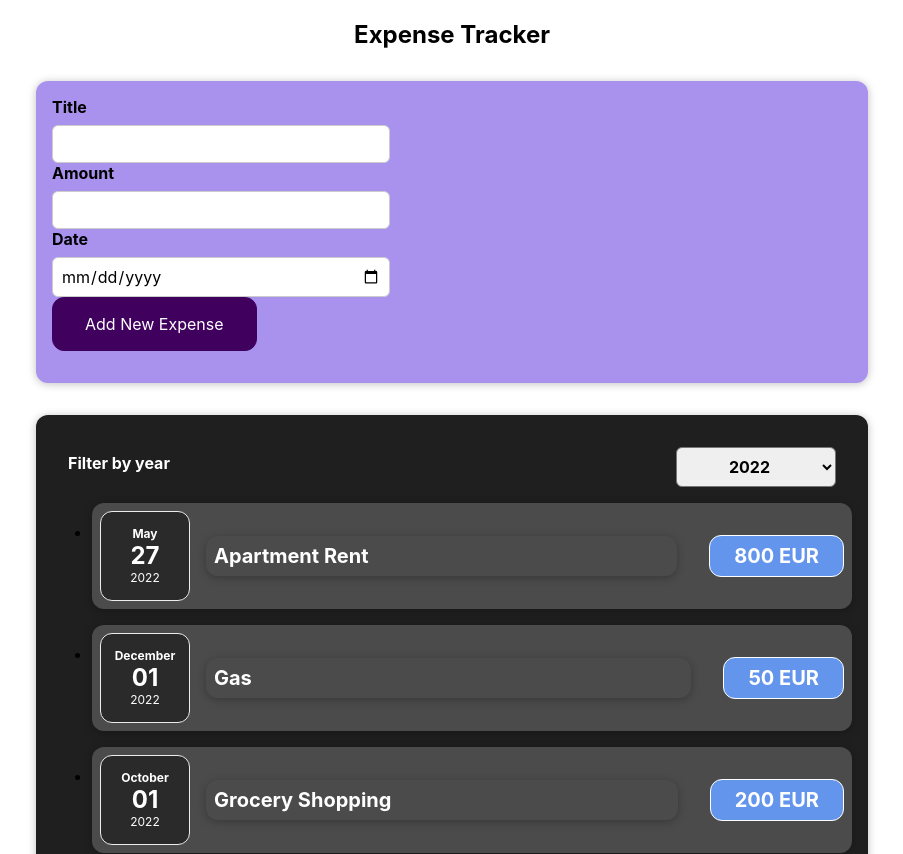
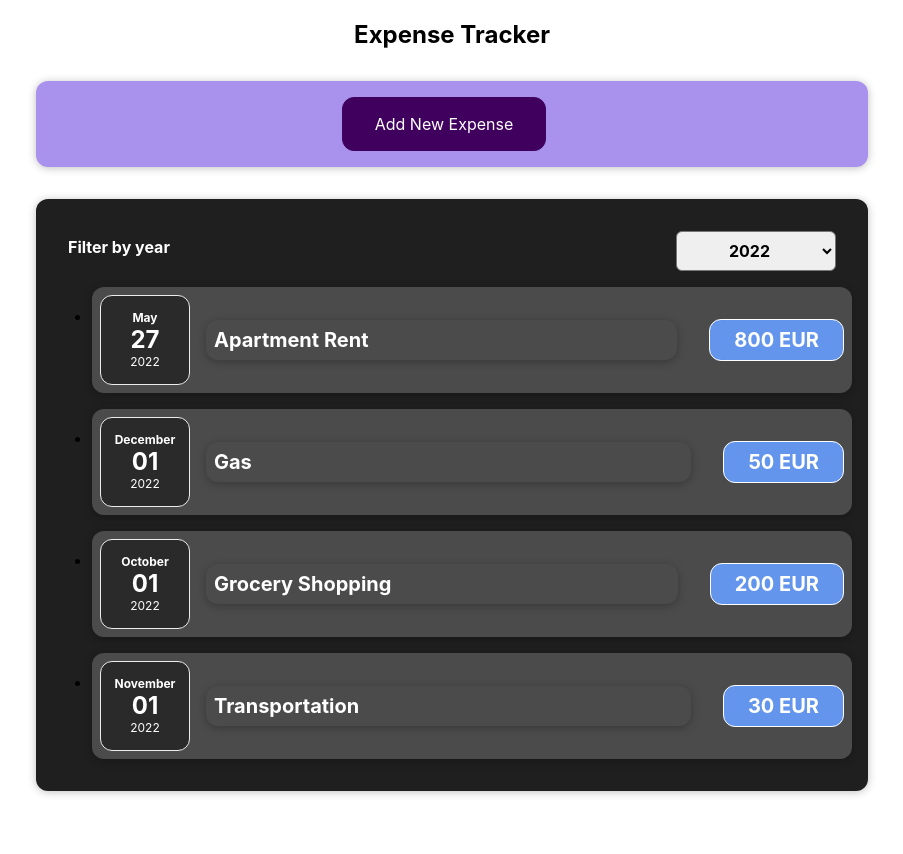
Before and after one commit to RadwaSaleh/expense-tracker, a React (Create React App) app: page / in a window 1280 px wide. Shown: the top 854 px of the page, without its empty margins (188-1091 px from the left). After the commit the page ends 823 px from the top, so only its background shows below. Built offline with nearby package versions, Linux system fonts and the light colour scheme.

Commit message:
- Add a button to hide and show the expense form (#9)
- Add cancel button to the form

Co-authored-by: Radwa Saleh <>

```diff
--- a/src/components/ExpenseForm.css
+++ b/src/components/ExpenseForm.css
@@ -19,6 +19,7 @@
     border: 1px solid #ccc;
     width: 20rem;
     max-width: 100%;
+    margin-bottom: 5px;
 }
 
 .new-expense__actions {
--- a/src/components/ExpenseForm.js
+++ b/src/components/ExpenseForm.js
@@ -55,6 +55,7 @@ const ExpenseForm = (props) => {
                 <input onChange={dateChangeHandler} type='date' value={enteredDate} min='2022-01-01'/>
                 </div>
                 <button className='new-expense__actions' type='submit'>Add New Expense</button>
+                <button className='new-expense__actions' type='button' onClick={props.onCancel}>Cancel</button>
                 </form>
                 </div>
     )
--- a/src/components/Expenses.js
+++ b/src/components/Expenses.js
@@ -15,8 +15,8 @@ function Expenses(props){
             <ExpensesFilter selectedOption={expensesYear} onSelectExpensesYear={selectExpensesYearHandler}/>
             <ul>
                 {filteredExpenses.map((item) =>
-                    <li>
-                        <ExpenseItem key={item.id} title={item.title} amount={item.amount} date={item.date}/>
+                    <li key={item.id}>
+                        <ExpenseItem title={item.title} amount={item.amount} date={item.date}/>
                     </li>
                 )}
             </ul>
--- a/src/components/NewExpense.js
+++ b/src/components/NewExpense.js
@@ -1,7 +1,11 @@
+
 import ExpenseForm from "./ExpenseForm";
 import './NewExpense.css';
+import {useState} from "react";
 
 const NewExpense = (props) => {
+    const [isExpenseFormShown, setIsExpenseFormShown] = useState(false);
+
     const saveExpenseDataHandler = (enteredExpenseData) => {
         const newExpense = {
             ...enteredExpenseData,
@@ -9,9 +13,16 @@ const NewExpense = (props) => {
         }
         props.onAddNewExpense(newExpense);
     }
+
+    const showExpenseFormHandler = () => {
+        setIsExpenseFormShown((prevState) => {
+            return !prevState;
+        })
+    }
     return (
         <div className='new-expense'>
-            <ExpenseForm onSaveExpenseData={saveExpenseDataHandler}/>
+            {!isExpenseFormShown && <button onClick={showExpenseFormHandler}>Add New Expense</button>}
+            {isExpenseFormShown && <ExpenseForm onSaveExpenseData={saveExpenseDataHandler} onCancel={showExpenseFormHandler}/>}
         </div>
     )
 }
```
Lines whose indentation alone changed are shown as unchanged.
